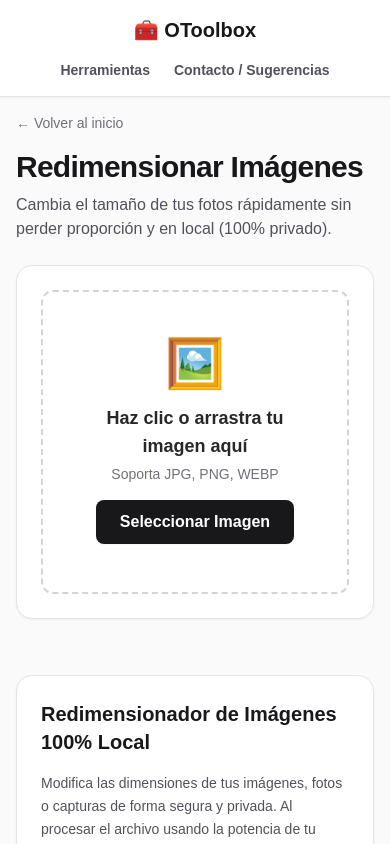
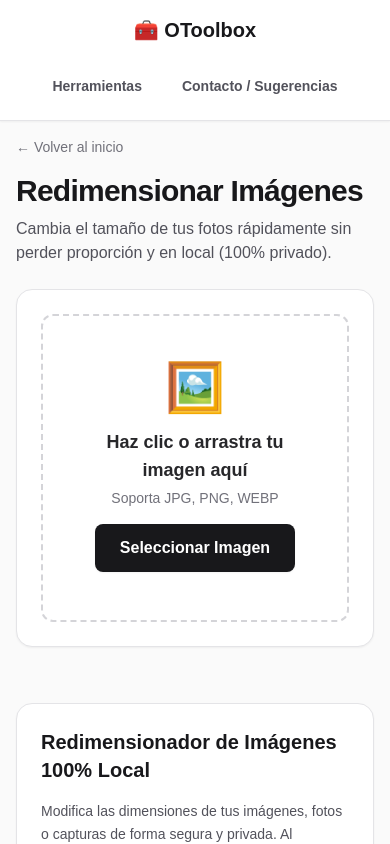
Before and after one commit to orgueira/myutils, a Next.js app: page /herramientas/redimensionador-imagenes in a window 390 px wide. Shown: the top 844 px of the page. Built offline with nearby package versions, Linux system fonts and the light colour scheme.

Commit message:
style: mejorar UI para móviles con áreas de toque más grandes (Mobile First)

```diff
--- a/src/app/herramientas/redimensionador-imagenes/page.tsx
+++ b/src/app/herramientas/redimensionador-imagenes/page.tsx
@@ -147,7 +147,7 @@ export default function RedimensionadorImagenesPage() {
                 className="hidden"
                 onChange={handleFileChange}
               />
-              <button className="px-6 py-2.5 bg-zinc-900 dark:bg-white text-white dark:text-zinc-900 font-bold rounded-lg hover:bg-zinc-800 dark:hover:bg-zinc-100 transition-all shadow-sm">
+              <button className="px-6 py-3 min-w-[200px] bg-zinc-900 dark:bg-white text-white dark:text-zinc-900 font-bold rounded-lg hover:bg-zinc-800 dark:hover:bg-zinc-100 transition-all shadow-sm">
                 Seleccionar Imagen
               </button>
             </div>
@@ -184,7 +184,7 @@ export default function RedimensionadorImagenesPage() {
                       type="number"
                       value={width || ""}
                       onChange={handleWidthChange}
-                      className="w-full px-3 py-2 bg-white dark:bg-zinc-950 border border-zinc-300 dark:border-zinc-700 rounded-lg text-zinc-900 dark:text-zinc-100 focus:outline-none focus:ring-2 focus:ring-blue-500"
+                      className="w-full px-3 py-3 bg-white dark:bg-zinc-950 border border-zinc-300 dark:border-zinc-700 rounded-lg text-zinc-900 dark:text-zinc-100 focus:outline-none focus:ring-2 focus:ring-blue-500 text-base"
                     />
                   </div>
 
@@ -200,17 +200,17 @@ export default function RedimensionadorImagenesPage() {
                       type="number"
                       value={height || ""}
                       onChange={handleHeightChange}
-                      className="w-full px-3 py-2 bg-white dark:bg-zinc-950 border border-zinc-300 dark:border-zinc-700 rounded-lg text-zinc-900 dark:text-zinc-100 focus:outline-none focus:ring-2 focus:ring-blue-500"
+                      className="w-full px-3 py-3 bg-white dark:bg-zinc-950 border border-zinc-300 dark:border-zinc-700 rounded-lg text-zinc-900 dark:text-zinc-100 focus:outline-none focus:ring-2 focus:ring-blue-500 text-base"
                     />
                   </div>
                 </div>
 
-                <label className="flex items-center gap-2 cursor-pointer select-none group">
+                <label className="flex items-center gap-3 cursor-pointer select-none group py-2">
                   <input
                     type="checkbox"
                     checked={maintainRatio}
                     onChange={(e) => setMaintainRatio(e.target.checked)}
-                    className="w-4 h-4 rounded border-zinc-300 text-blue-600 focus:ring-blue-500"
+                    className="w-5 h-5 rounded border-zinc-300 text-blue-600 focus:ring-blue-500"
                   />
                   <span className="text-sm text-zinc-600 dark:text-zinc-300 group-hover:text-zinc-900 dark:group-hover:text-white transition-colors">
                     Mantener proporción original
--- a/src/app/layout.tsx
+++ b/src/app/layout.tsx
@@ -39,9 +39,9 @@ export default function RootLayout({
             </Link>
 
             {/* Menú de Navegación Simple y Escalable */}
-            <div className="flex items-center gap-6 text-sm font-semibold text-zinc-600 dark:text-zinc-300">
-              <Link href="/" className="hover:text-blue-600 dark:hover:text-blue-400 transition-colors">Herramientas</Link>
-              <Link href="/contacto" className="hover:text-blue-600 dark:hover:text-blue-400 transition-colors">Contacto / Sugerencias</Link>
+            <div className="flex items-center gap-4 sm:gap-6 text-sm font-semibold text-zinc-600 dark:text-zinc-300 w-full sm:w-auto justify-center sm:justify-end mt-2 sm:mt-0">
+              <Link href="/" className="px-3 py-2 hover:text-blue-600 dark:hover:text-blue-400 hover:bg-zinc-100 dark:hover:bg-zinc-800/50 rounded-lg transition-all">Herramientas</Link>
+              <Link href="/contacto" className="px-3 py-2 hover:text-blue-600 dark:hover:text-blue-400 hover:bg-zinc-100 dark:hover:bg-zinc-800/50 rounded-lg transition-all">Contacto / Sugerencias</Link>
             </div>
           </nav>
         </header>
```
